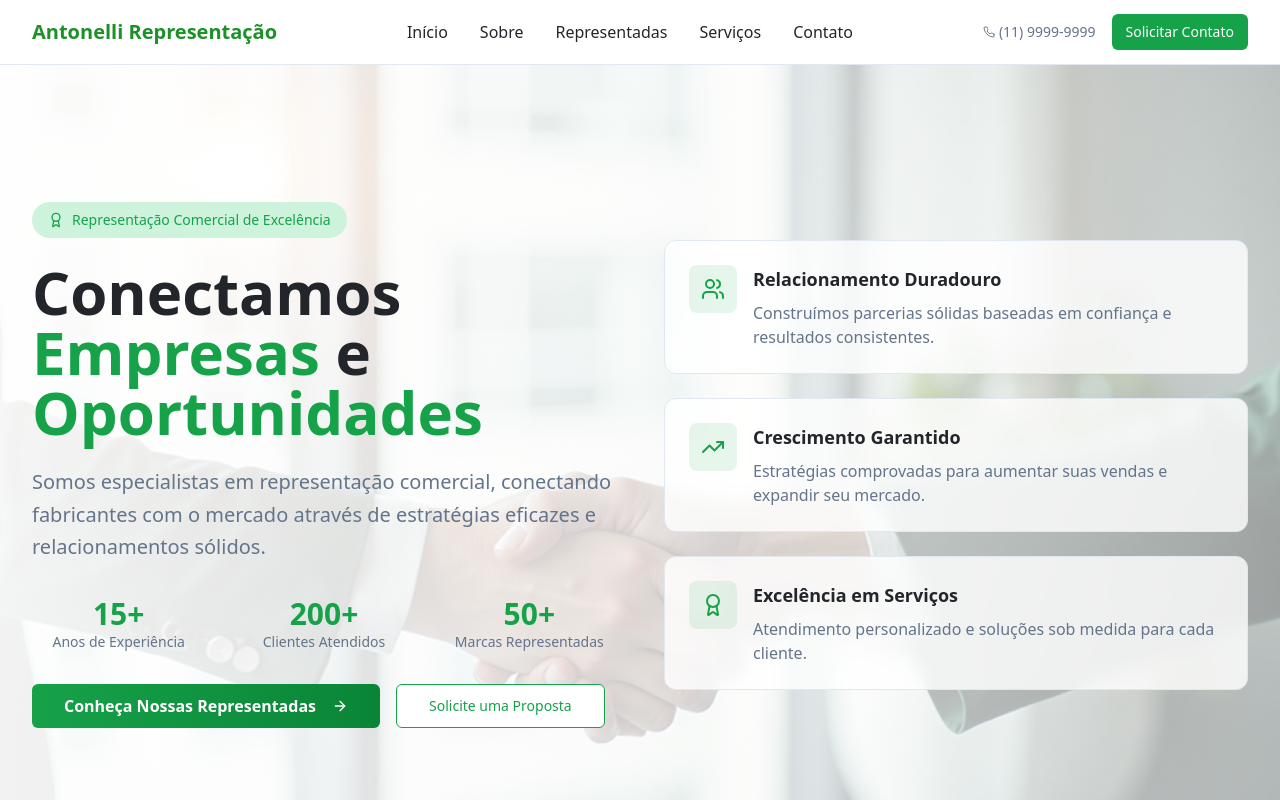
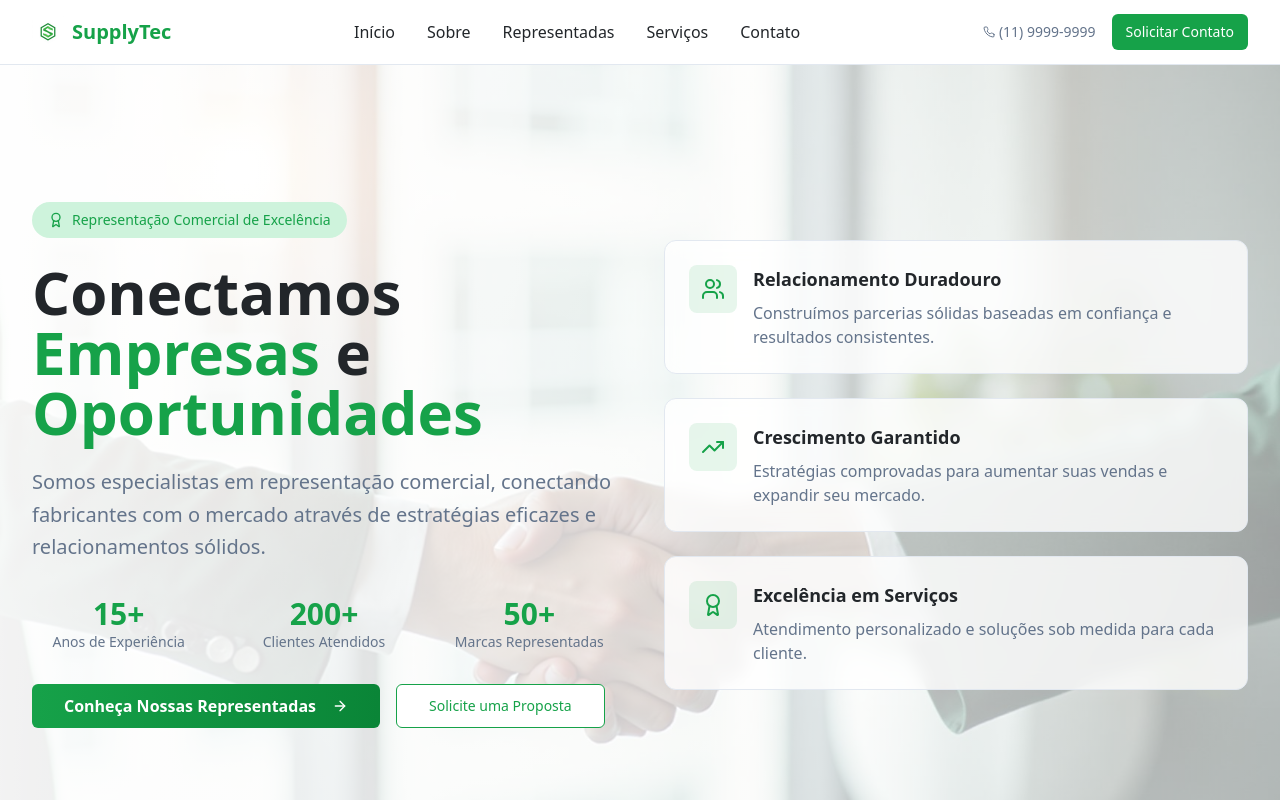
Before and after one commit to antonelligu/Empresa, a React (Vite) app: page / in a window 1280 px wide. Shown: the top 800 px of the page. Built offline with nearby package versions, Linux system fonts and the light colour scheme.

Commit message:
Update company name and logo
Updated the company name to "SupplyTec" and added a logo to the header.

```diff
--- a/src/components/Header.tsx
+++ b/src/components/Header.tsx
@@ -1,6 +1,7 @@
 import { Button } from "@/components/ui/button";
 import { Menu, Phone, Mail } from "lucide-react";
 import { useState } from "react";
+import supplytecLogo from "@/assets/supplytec-logo.png";
 const Header = () => {
   const [isMenuOpen, setIsMenuOpen] = useState(false);
   return <header className="sticky top-0 z-50 w-full border-b bg-background/95 backdrop-blur supports-[backdrop-filter]:bg-background/60">
@@ -8,10 +9,14 @@ const Header = () => {
         <div className="flex h-16 items-center justify-between">
           {/* Logo */}
           <div className="flex items-center space-x-2">
-
+            <img
+              src={supplytecLogo}
+              alt="Logotipo da SupplyTec"
+              className="h-8 w-auto"
+              loading="lazy"
+            />
             <div>
-              <h1 className="text-xl font-bold text-[#1b9128]">Antonelli Representação</h1>
-
+              <h1 className="text-xl font-bold text-primary">SupplyTec</h1>
             </div>
           </div>
 
```
Also changed, not shown: src/assets/supplytec-logo.png (added).
